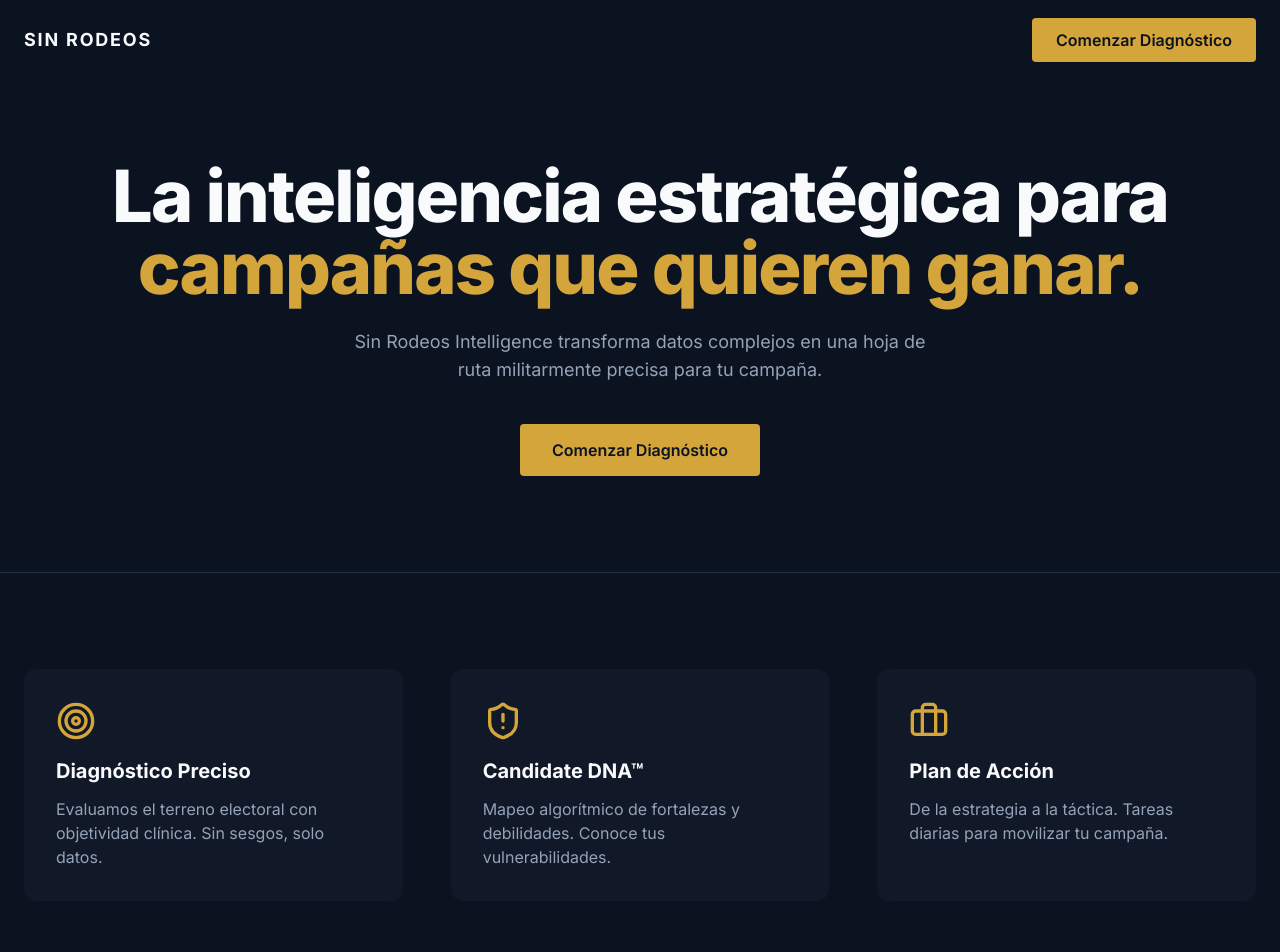
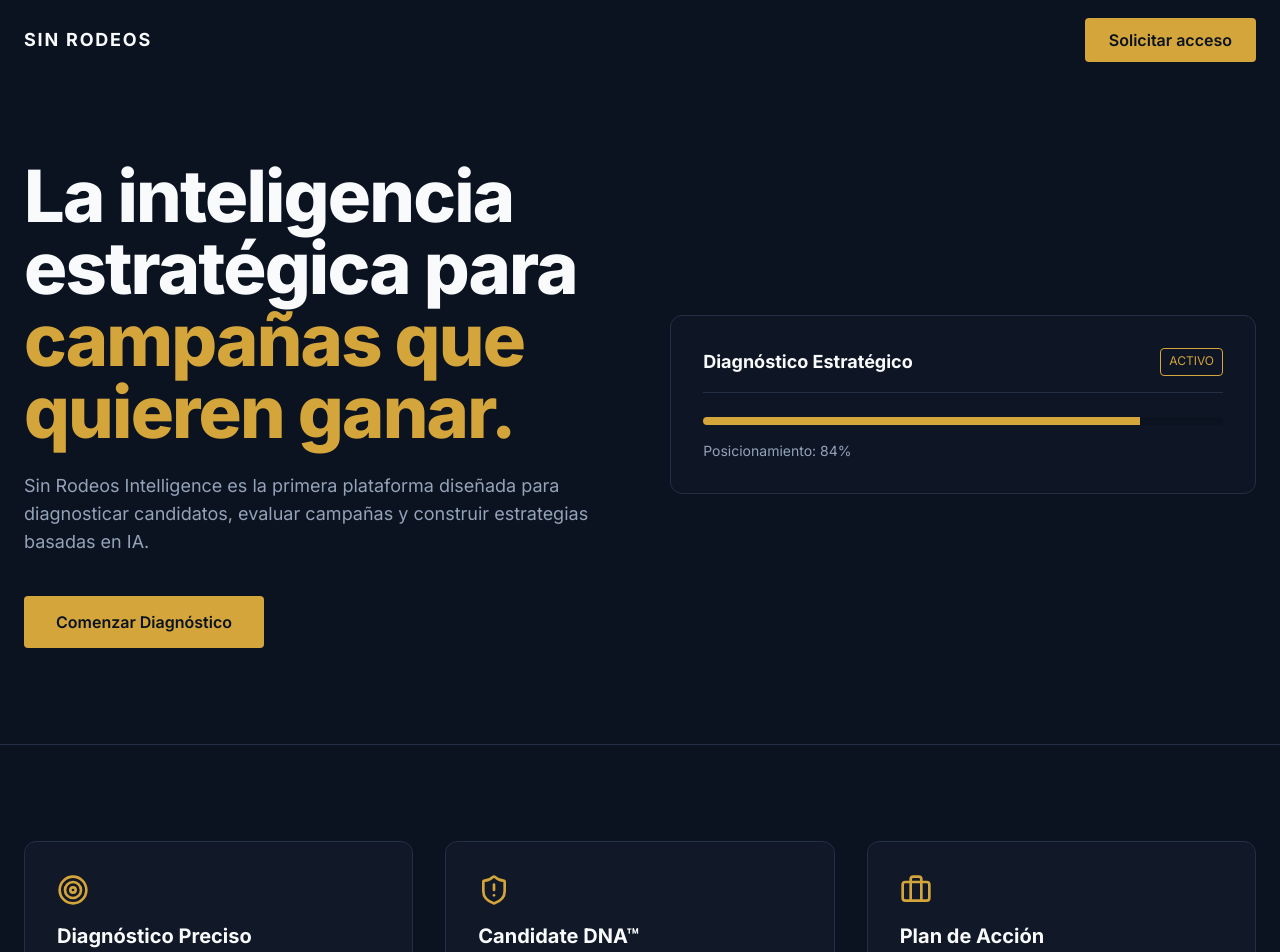
Before and after one commit to JOSEIA13/SinRodeosAI, a Next.js app: page / in a window 1280 px wide. Shown: the top 952 px of the page. Built offline with nearby package versions, Linux system fonts and the light colour scheme.

Commit message:
feat: restaurar vista premium de landing con dashboard

```diff
--- a/app/page.tsx
+++ b/app/page.tsx
@@ -1,10 +1,20 @@
 'use client';
 
 import React, { useState, useEffect } from 'react';
+import { motion } from 'framer-motion';
+import { ArrowRight, Lock, Activity, Check, Target, ShieldAlert, Briefcase } from 'lucide-react';
 import Link from 'next/link';
-import { ArrowRight, Target, ShieldAlert, Briefcase } from 'lucide-react';
 
-export default function App() {
+const THEME = {
+  bg: '#0B1220',
+  surface: '#111827',
+  primary: '#D4A53A',
+  text: '#F8FAFC',
+  muted: '#94A3B8',
+  border: '#233044'
+};
+
+export default function LandingPremium() {
   const [isScrolled, setIsScrolled] = useState(false);
 
   useEffect(() => {
@@ -14,48 +24,65 @@ export default function App() {
   }, []);
 
   return (
-    <div className="min-h-screen bg-[#0B1220] text-[#F8FAFC] font-sans antialiased">
-      {/* Navegación */}
-      <nav className={`fixed top-0 w-full z-50 transition-all duration-500 border-b ${isScrolled ? 'bg-[#0B1220]/80 backdrop-blur-md border-[#233044]' : 'border-transparent'}`}>
+    <div className="min-h-screen font-sans antialiased overflow-x-hidden" style={{ backgroundColor: THEME.bg, color: THEME.text }}>
+
+      {/* Navbar */}
+      <nav className={`fixed top-0 w-full z-50 transition-all duration-500 border-b ${isScrolled ? 'backdrop-blur-md shadow-2xl' : 'border-transparent'}`} style={{ borderColor: isScrolled ? THEME.border : 'transparent' }}>
         <div className="max-w-7xl mx-auto px-6 h-20 flex items-center justify-between">
-          <div className="font-bold text-lg tracking-widest uppercase">Sin Rodeos</div>
-          <Link href="/diagnostico" className="font-semibold px-6 py-2.5 rounded transition-all bg-[#D4A53A] text-[#0B1220] hover:opacity-90">
-            Comenzar Diagnóstico
+          <span className="font-bold text-lg tracking-widest uppercase">Sin Rodeos</span>
+          <Link href="/diagnostico" className="font-semibold px-6 py-2.5 rounded transition-all" style={{ backgroundColor: THEME.primary, color: THEME.bg }}>
+            Solicitar acceso
           </Link>
         </div>
       </nav>
 
       {/* Hero */}
-      <section className="pt-40 pb-24 px-6 max-w-7xl mx-auto text-center">
+      <section className="relative pt-40 pb-24 px-6 max-w-7xl mx-auto flex flex-col lg:flex-row items-center gap-16">
+        <div className="lg:w-1/2">
           <h1 className="text-5xl lg:text-7xl font-extrabold tracking-tight mb-6">
             La inteligencia estratégica para <br/>
-          <span style={{ color: '#D4A53A' }}>campañas que quieren ganar.</span>
+            <span style={{ color: THEME.primary }}>campañas que quieren ganar.</span>
           </h1>
-        <p className="text-lg text-[#94A3B8] mb-10 max-w-xl mx-auto">
-          Sin Rodeos Intelligence transforma datos complejos en una hoja de ruta militarmente precisa para tu campaña.
+          <p className="text-lg mb-10 text-[#94A3B8]">
+            Sin Rodeos Intelligence es la primera plataforma diseñada para diagnosticar candidatos, evaluar campañas y construir estrategias basadas en IA.
           </p>
-        <Link href="/diagnostico" className="inline-block font-semibold px-8 py-3.5 rounded transition-all bg-[#D4A53A] text-[#0B1220] hover:opacity-90">
+          <Link href="/diagnostico" className="inline-block font-semibold px-8 py-3.5 rounded transition-all" style={{ backgroundColor: THEME.primary, color: THEME.bg }}>
             Comenzar Diagnóstico
           </Link>
+        </div>
+
+        {/* Mockup del Dashboard (Lo que extrañabas) */}
+        <div className="lg:w-1/2 w-full border rounded-xl p-8 backdrop-blur-md" style={{ backgroundColor: 'rgba(17, 24, 39, 0.7)', borderColor: THEME.border }}>
+           <div className="flex justify-between border-b pb-4 mb-6" style={{ borderColor: THEME.border }}>
+             <h3 className="text-lg font-bold">Diagnóstico Estratégico</h3>
+             <span className="text-xs px-2 py-1 rounded border text-[#D4A53A] border-[#D4A53A]">ACTIVO</span>
+           </div>
+           <div className="space-y-4">
+             <div className="w-full bg-[#0B1220] h-2 rounded-full overflow-hidden">
+               <div className="bg-[#D4A53A] w-[84%] h-full"></div>
+             </div>
+             <p className="text-sm text-[#94A3B8]">Posicionamiento: 84%</p>
+           </div>
+        </div>
       </section>
 
-      {/* Secciones de valor */}
-      <section className="py-24 border-t border-[#233044]">
-        <div className="max-w-7xl mx-auto px-6 grid grid-cols-1 md:grid-cols-3 gap-12">
-          <div className="p-8 rounded-xl bg-[#111827]">
-            <Target className="w-10 h-10 text-[#D4A53A] mb-4" />
+      {/* Features */}
+      <section className="py-24 border-t" style={{ borderColor: THEME.border }}>
+        <div className="max-w-7xl mx-auto px-6 grid grid-cols-1 md:grid-cols-3 gap-8">
+          <div className="p-8 rounded-xl" style={{ backgroundColor: THEME.surface, border: `1px solid ${THEME.border}` }}>
+            <Target className="w-8 h-8 mb-4" style={{ color: THEME.primary }} />
             <h3 className="text-xl font-bold mb-3">Diagnóstico Preciso</h3>
-            <p className="text-[#94A3B8]">Evaluamos el terreno electoral con objetividad clínica. Sin sesgos, solo datos.</p>
+            <p className="text-[#94A3B8]">Evaluamos el terreno electoral con objetividad clínica.</p>
           </div>
-          <div className="p-8 rounded-xl bg-[#111827]">
-            <ShieldAlert className="w-10 h-10 text-[#D4A53A] mb-4" />
+          <div className="p-8 rounded-xl" style={{ backgroundColor: THEME.surface, border: `1px solid ${THEME.border}` }}>
+            <ShieldAlert className="w-8 h-8 mb-4" style={{ color: THEME.primary }} />
             <h3 className="text-xl font-bold mb-3">Candidate DNA™</h3>
-            <p className="text-[#94A3B8]">Mapeo algorítmico de fortalezas y debilidades. Conoce tus vulnerabilidades.</p>
+            <p className="text-[#94A3B8]">Mapeo algorítmico de fortalezas y debilidades.</p>
           </div>
-          <div className="p-8 rounded-xl bg-[#111827]">
-            <Briefcase className="w-10 h-10 text-[#D4A53A] mb-4" />
+          <div className="p-8 rounded-xl" style={{ backgroundColor: THEME.surface, border: `1px solid ${THEME.border}` }}>
+            <Briefcase className="w-8 h-8 mb-4" style={{ color: THEME.primary }} />
             <h3 className="text-xl font-bold mb-3">Plan de Acción</h3>
-            <p className="text-[#94A3B8]">De la estrategia a la táctica. Tareas diarias para movilizar tu campaña.</p>
+            <p className="text-[#94A3B8]">De la estrategia a la táctica. Tareas diarias claras.</p>
           </div>
         </div>
       </section>
```
Lines whose indentation alone changed are shown as unchanged.
